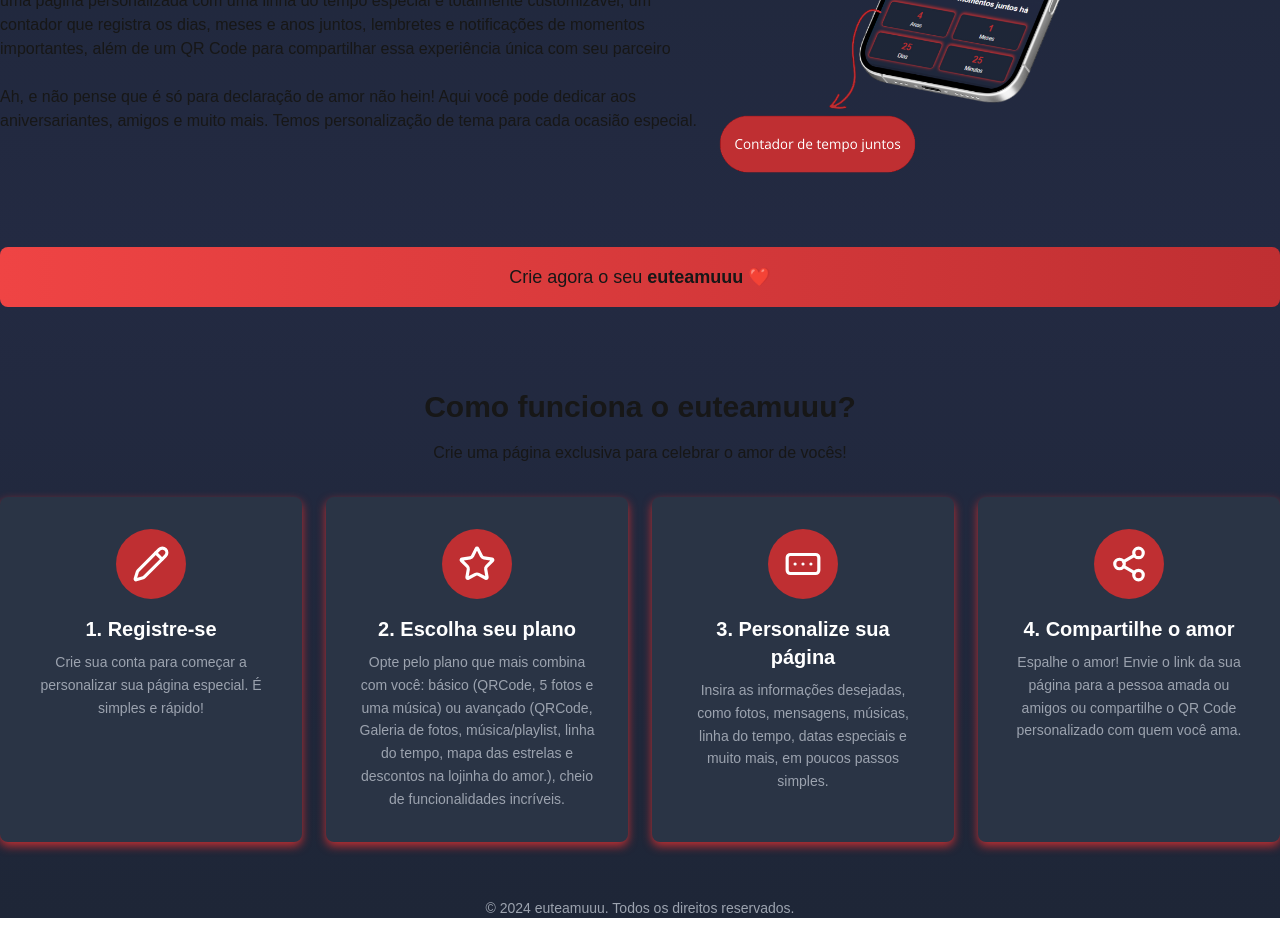
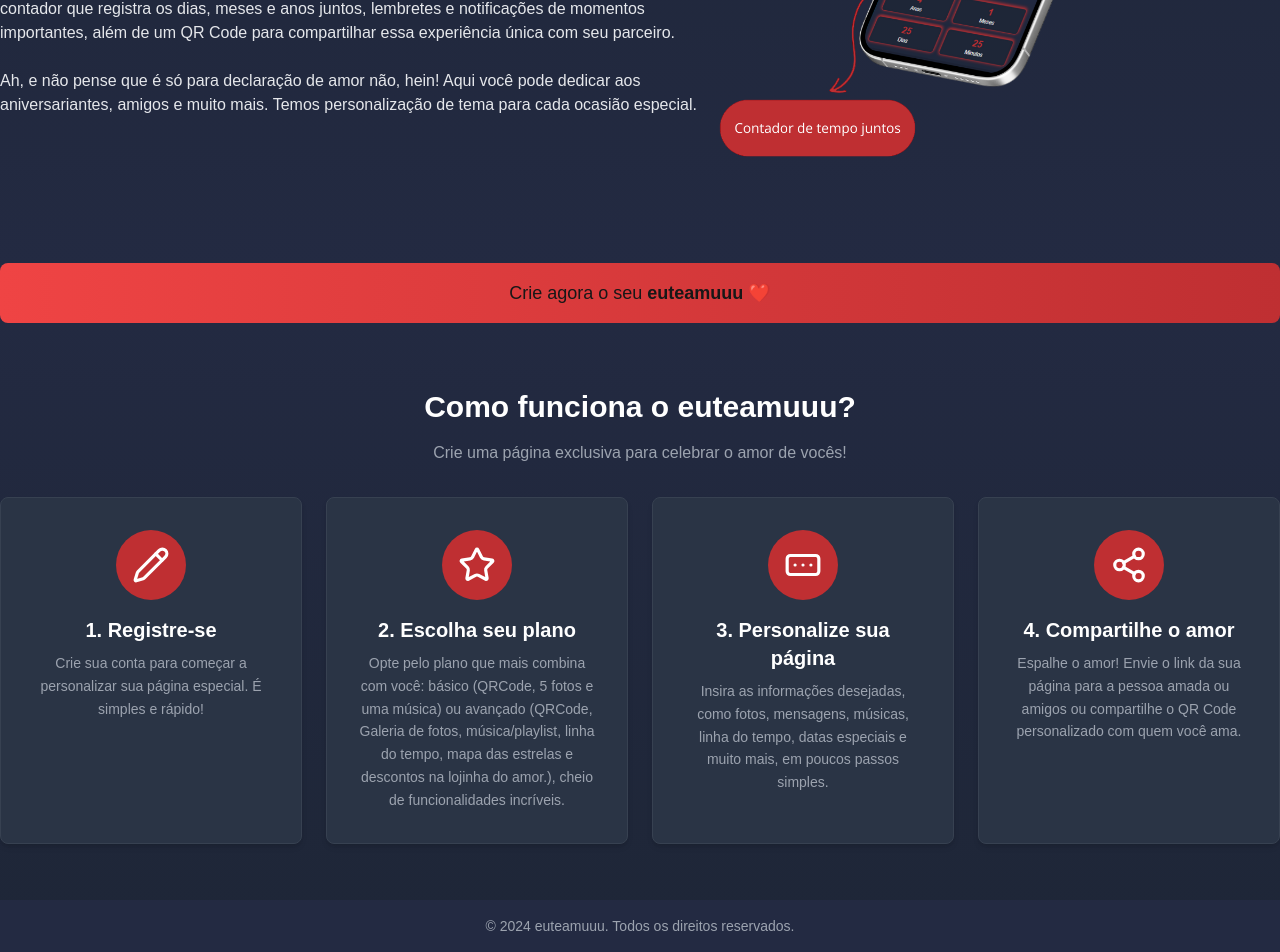
Before and after one commit to tiago-dias-laureano/euteamuuu, a Next.js app: page /lp in a window 1280 px wide. Shown: the part 411-1363 px from the top of the page. Before the commit the page ends 1329 px from the top, so only its background shows below. Built offline with nearby package versions, Linux system fonts and the light colour scheme.

Commit message:
tiago é um cara maneiro

```diff
--- a/app/components/Card.tsx
+++ b/app/components/Card.tsx
@@ -3,12 +3,13 @@
 type Props = {
   title: string;
   description: string;
-  Icon: IconType
+  Icon: IconType;
+  className?: string; // Adicionado para receber estilos personalizados
 };
 
-export default function Card({ Icon, title, description }: Props) {
+export default function Card({ Icon, title, description, className }: Props) {
   return (
-<div className="flex flex-col items-center text-center bg-[#2A3445] p-8 rounded-lg shadow-[0_4px_10px_#BF2F32]">
+    <div className={`flex flex-col items-center text-center bg-[#2A3445] p-8 rounded-lg shadow-md border border-gray-700 hover:shadow-2xl transition-shadow duration-300 ${className}`}>
       <div className="icon bg-[#BF2F32] p-4 rounded-full mb-4">
         <Icon size={38} className="text-white" />
       </div>
@@ -18,7 +19,5 @@
         {description}
       </p>
     </div>
-
-
-  )
+  );
 }
--- a/app/components/CardsSection.tsx
+++ b/app/components/CardsSection.tsx
@@ -1,17 +1,15 @@
 import { LuFormInput, LuPencil, LuShare2, LuStar } from "react-icons/lu";
-
 import { chooseYourPlan, customizeYourPage, register, shareTheLove } from "../utils/descriptionCards";
-
 import Card from "./Card";
 
 export default function CardsSection() {
   return (
     <section className="container mx-auto">
-      <div className="mb-6 ">
-        <h2 className="text-3xl text-center mb-4 font-bold">
+      <div className="mb-6">
+        <h2 className="text-3xl text-center mb-4 font-bold text-white">
           Como funciona o euteamuuu?
         </h2>
-        <p className="text-base text-center mb-6">
+        <p className="text-base text-center mb-6 text-gray-400">
           Crie uma página exclusiva para celebrar o amor de vocês!
         </p>
       </div>
@@ -22,13 +20,15 @@
           Icon={LuPencil}
           title="1. Registre-se"
           description={register}
-            />
+          className="rounded-lg shadow-lg border border-gray-200 hover:shadow-2xl transition-shadow duration-300"
+        />
 
         {/* Etapa 2 */}
         <Card
           Icon={LuStar}
           title="2. Escolha seu plano"
           description={chooseYourPlan}
+          className="rounded-lg shadow-lg border border-gray-200 hover:shadow-2xl transition-shadow duration-300"
         />
 
         {/* Etapa 3 */}
@@ -36,6 +36,7 @@
           Icon={LuFormInput}
           title="3. Personalize sua página"
           description={customizeYourPage}
+          className="rounded-lg shadow-lg border border-gray-200 hover:shadow-2xl transition-shadow duration-300"
         />
 
         {/* Etapa 4 */}
@@ -43,8 +44,9 @@
           Icon={LuShare2}
           title="4. Compartilhe o amor"
           description={shareTheLove}
+          className="rounded-lg shadow-lg border border-gray-200 hover:shadow-2xl transition-shadow duration-300"
         />
       </div>
     </section>
-  )
+  );
 }
--- a/app/components/Footer.tsx
+++ b/app/components/Footer.tsx
@@ -1,9 +1,9 @@
 export default function Footer() {
   return (
-    <footer className="mt-14 text-center">
-      <p className="text-sm text-gray-400">
+    <footer className="mt-14 bg-[#232A42] py-4">
+      <p className="text-sm text-gray-400 hover:text-white transition-colors duration-300 text-center">
         © 2024 euteamuuu. Todos os direitos reservados.
       </p>
-  </footer>
+    </footer>
   );
 }
--- a/app/lp/page.tsx
+++ b/app/lp/page.tsx
@@ -15,16 +15,16 @@
               <h1 className="text text-3xl md:text-4xl text-center md:text-left font-bold text-[#BF2F32]">
                 Uma nova maneira de dizer: Eu te amo! 🥰
               </h1>
-              <div className="description text-center md:text-left">
+              <div className="description text-center md:text-left text-gray-200 mt-4">
                 Crie uma página exclusiva para celebrar o amor de vocês!
                 Cadastre-se agora e tenha acesso a uma página personalizada com
                 uma linha do tempo especial e totalmente customizável, um
                 contador que registra os dias, meses e anos juntos, lembretes e
                 notificações de momentos importantes, além de um QR Code para
-                compartilhar essa experiência única com seu parceiro
+                compartilhar essa experiência única com seu parceiro.
                 <br />
                 <br />
-                Ah, e não pense que é só para declaração de amor não hein! Aqui
+                Ah, e não pense que é só para declaração de amor não, hein! Aqui
                 você pode dedicar aos aniversariantes, amigos e muito mais.
                 Temos personalização de tema para cada ocasião especial.
               </div>
@@ -33,7 +33,7 @@
             <Phone />
           </div>
 
-          <button className="bg-gradient-to-r from-red-500 to-[#BF2F32] p-4 rounded-lg text-lg">
+          <button className="bg-gradient-to-r from-red-500 to-[#BF2F32] p-4 rounded-lg text-lg mt-8 hover:opacity-90 transition-opacity duration-300">
             Crie agora o seu <strong>euteamuuu ❤️</strong>
           </button>
         </header>
```
Lines whose indentation alone changed are shown as unchanged.
